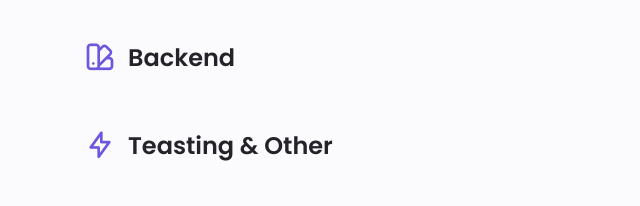
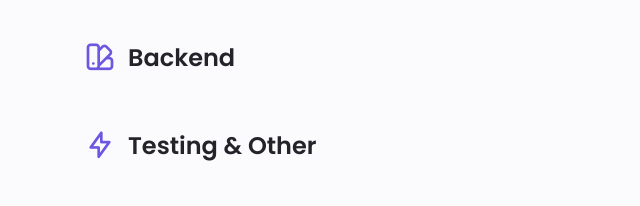
Before and after one commit to mayar-kabaja/portfolio, a plain HTML site: page index.html in a window 1280 px wide. Shown: the part 1460-1666 px from the top of the page, 172-812 px from the left. Drawn offline with nearby package versions, Linux system fonts and the light colour scheme.

Commit message:
edit skills

```diff
--- a/index.html
+++ b/index.html
@@ -183,7 +183,7 @@
                         <div class="skills_header">
                             <i class="uil uil-bolt-alt skills_icon"></i>
                             <div>
-                                <h1 class="skills_title">Teasting & Other</h1>
+                                <h1 class="skills_title">Testing & Other</h1>
                             </div>
                             <i class="uil uil-angle-down skills_arrow"></i>
                         </div>
```
